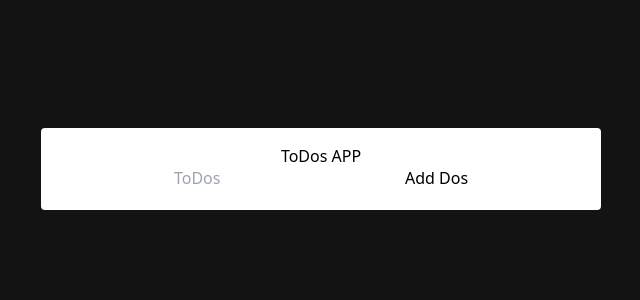
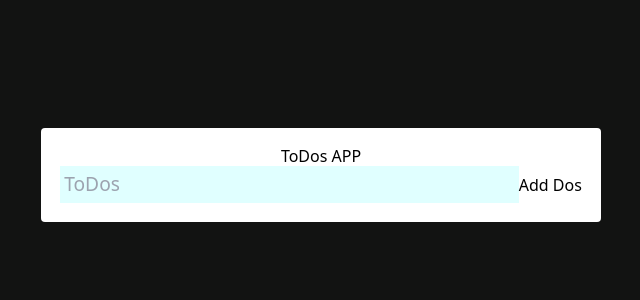
Before and after one commit to jaturaorn/test-react, a React (Vite) app: page / in a window 1280 px wide. Shown: the top 300 px of the page, without its empty margins (319-959 px from the left). Built offline with nearby package versions, Linux system fonts and the light colour scheme.

Commit message:
add .text-input css

```diff
--- a/src/App.css
+++ b/src/App.css
@@ -28,3 +28,10 @@ h1{
   display: flex;
   justify-content: center;
 }
+
+.text-input{
+  padding: 0.25rem;
+  font-size: 1.2rem;
+  background: lightcyan;
+  flex: 1 0 auto;
+}
```
